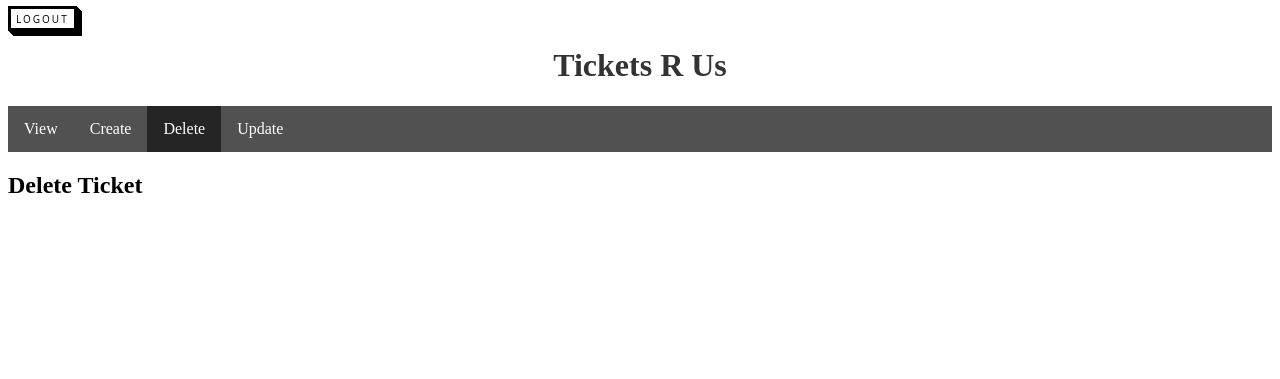
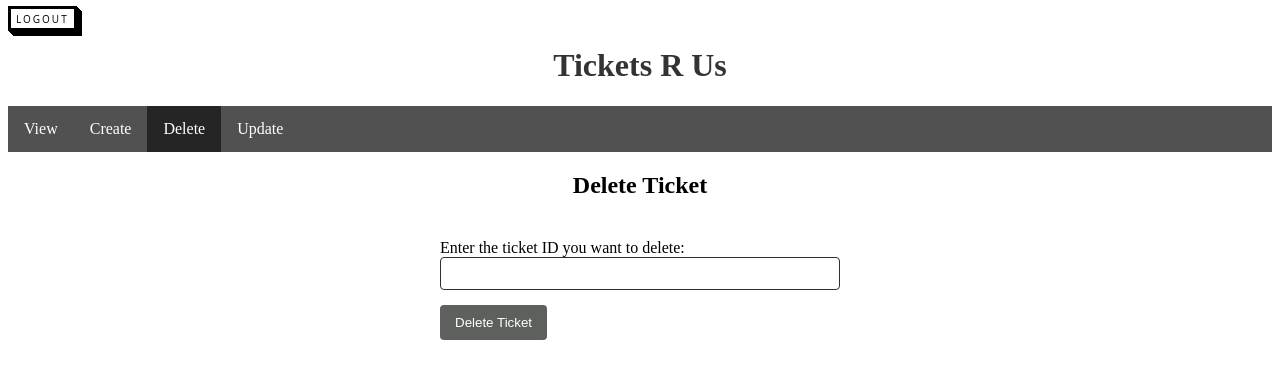
Before and after one commit to maddiehobbs/assignment, a Flask app: page /main in a window 1280 px wide, after a click on "Delete". Shown: the top 379 px of the page. Run offline with Flask 3, Linux system fonts and the light colour scheme; a user stored in the database is signed in.

Commit message:
Implement delete ticket logic

```diff
--- a/main.py
+++ b/main.py
@@ -1,6 +1,6 @@
 from datetime import datetime
 from flask import Flask, flash, redirect, render_template, request, url_for
-from flask_login import login_required, LoginManager
+from flask_login import login_required, LoginManager, current_user
 from auth import login, logout, register
 from models import Tickets, db, User
 from os import path
@@ -85,6 +85,26 @@ def create():
 
     return redirect(url_for('main', _anchor='view'))
 
+@app.route('/delete', methods=['POST'])
+@login_required
+def delete():
+    id = request.form.get('id')
+    ticket = Tickets.query.filter_by(id=id).first()
+
+    if (current_user.admin == False):
+        flash('You need admin permissions to delete a ticket', category='failure')
+    elif (not ticket):
+        flash('That is not a valid ticket ID, try again!', category='failure')
+    else:
+        try:
+            db.session.delete(ticket)
+            db.session.commit()
+            flash('Successfully deleted', category='success')
+        except Exception as e:
+            db.session.rollback()
+            flash("An error occured: " + str(e), category='failure')
+    return redirect(url_for('main', _anchor='view'))
+
 @app.route('/logout')
 def logout_page():
     return logout()
--- a/templates/main.html
+++ b/templates/main.html
@@ -79,7 +79,16 @@
     </div>
 
     <div id="delete" class="tab">
-        <h2>Delete Ticket</h2>
+        <h2 align="center">Delete Ticket</h2>
+        <div class="form">
+            <form method="POST" action="{{ url_for('delete') }}" onsubmit="return confirmDelete()">
+                <div class="form-group">
+                    <label for="id">Enter the ticket ID you want to delete:</label>
+                    <input type="number" class="form-input" id="id" name="id" required>
+                </div>
+                <button type="submit" class="button-submit">Delete Ticket</button>
+            </form>
+        </div>
     </div>
 
     <div id="update" class="tab">
@@ -135,6 +144,9 @@
         // Adds active class
         element.classList.add('active');
     }
+    function confirmDelete() {
+        return confirm('Are you sure you want to delete this ticket? This action cannot be undone.');
+    }
 </script>
 
 </html>
```
Also changed, not shown: instance/database.db.
